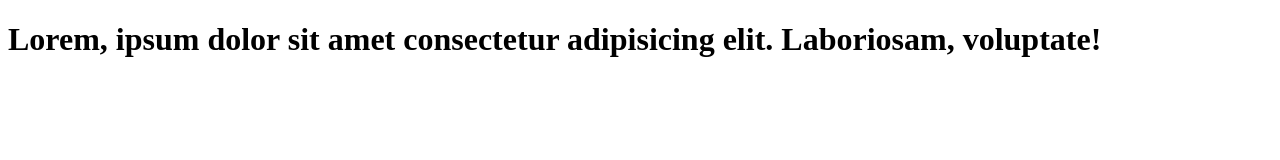
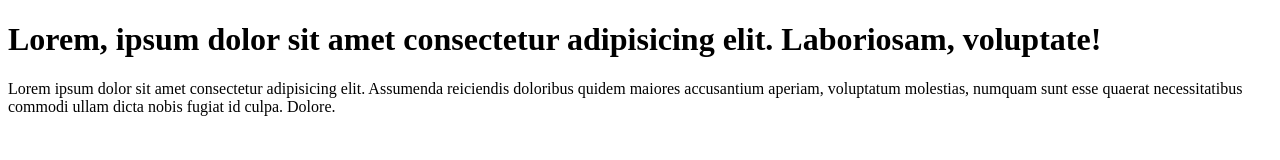
Before and after one commit to akshaykrishnansub/learn-git, a plain HTML site: page index.html in a window 1280 px wide. Drawn offline with Linux system fonts and the light colour scheme.

Commit message:
add para to code

```diff
--- a/index.html
+++ b/index.html
@@ -7,5 +7,6 @@
 </head>
 <body>
     <h1>Lorem, ipsum dolor sit amet consectetur adipisicing elit. Laboriosam, voluptate!</h1>
+    <p>Lorem ipsum dolor sit amet consectetur adipisicing elit. Assumenda reiciendis doloribus quidem maiores accusantium aperiam, voluptatum molestias, numquam sunt esse quaerat necessitatibus commodi ullam dicta nobis fugiat id culpa. Dolore.</p>
 </body>
 </html>
```
